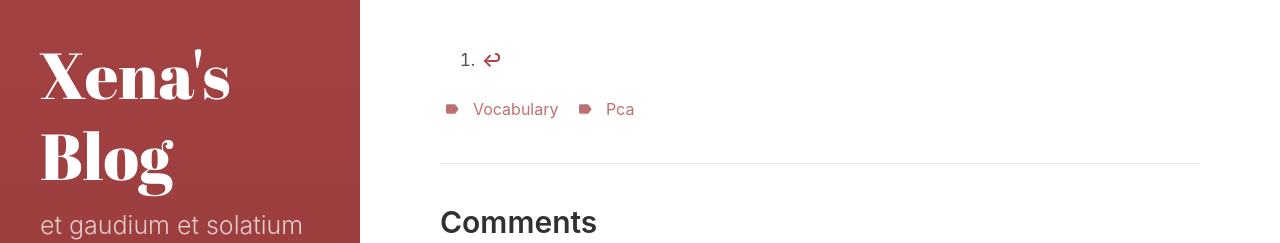
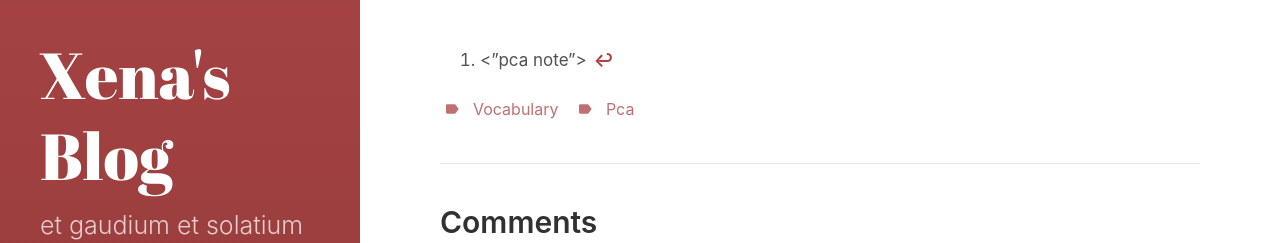
Before and after one commit to xenakas/gitpage, a Jekyll site: the page built from _posts/2018-09-25-vocabulary-pca.md, in a window 1280 px wide. Shown: the part 894-1137 px from the top of the page. Built offline with Jekyll 4.4.1, drawn with Linux system fonts in a browser that asks for light colours.

Commit message:
Update 2018-09-25-vocabulary-pca.md

```diff
--- a/_posts/2018-09-25-vocabulary-pca.md
+++ b/_posts/2018-09-25-vocabulary-pca.md
@@ -12,10 +12,10 @@ categories:
 Principal component analysis (PCA)[^1] is a statistical procedure that uses an orthogonal transformation to convert a set of observations of possibly correlated variables into a set of values of linearly uncorrelated variables called principal components. If there are n observations with p variables, then the number of distinct principal components is min(n-1,p). This transformation is defined in such a way that the first principal component has the largest possible variance (that is, accounts for as much of the variability in the data as possible), and each succeeding component in turn has the highest variance possible under the constraint that it is orthogonal to the preceding components. The resulting vectors are an uncorrelated orthogonal basis set. PCA is sensitive to the relative scaling of the original variables.
 
 
-[^1]: <pca note>
+[^1]: <"pca note">
 
 
 
 <div class="embed-responsive embed-responsive-16by9">
-  <iframe width="640" height="360" src="https://youtu.be/FgakZw6K1QQ" frameborder="0" allowfullscreen></iframe>
+  <iframe width="640" height="360" src="https://youtu.be/embed/FgakZw6K1QQ" frameborder="0" allowfullscreen></iframe>
 </div>
```
